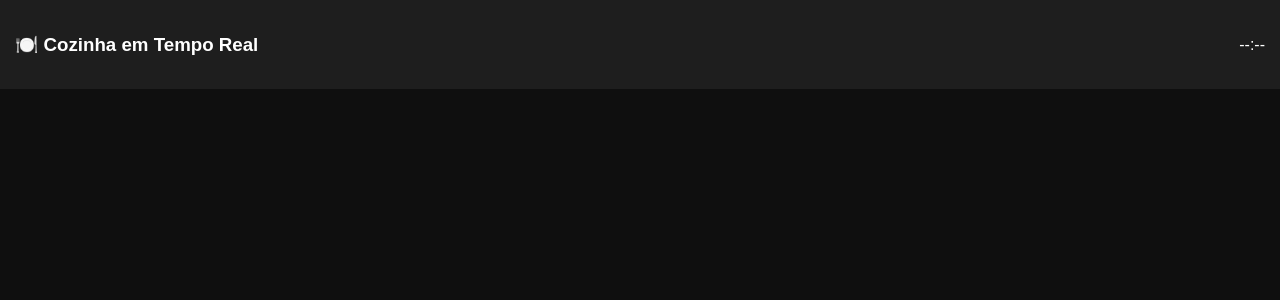
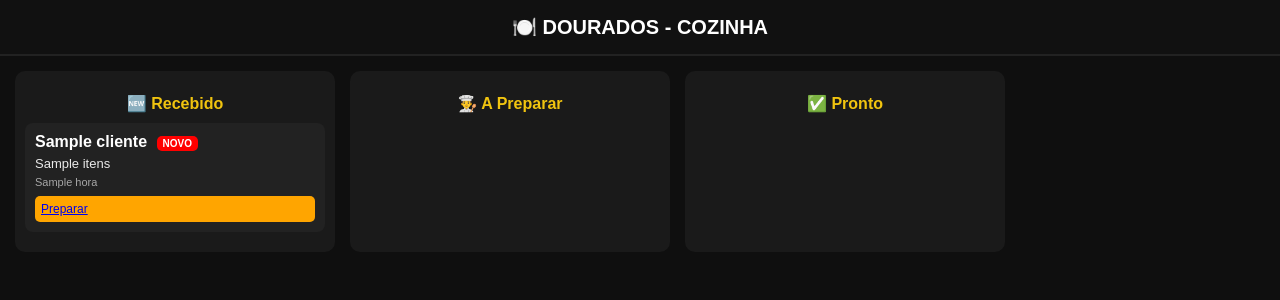
Before and after one commit to FSavel/menu-digital, a Python web app: template templates/cozinha.html in a window 1280 px wide. Shown: the top 300 px of the page. Run offline with Jinja, Linux system fonts and the light colour scheme; the template is opened without the code that fills it: most values are stand-ins (such as "Sample title", 1, 10 or a date in 2020).

Commit message:
Update cozinha.html

```diff
--- a/templates/cozinha.html
+++ b/templates/cozinha.html
@@ -2,7 +2,7 @@
 <html lang="pt">
 <head>
     <meta charset="UTF-8">
-    <title>Cozinha em Tempo Real</title>
+    <title>Cozinha | Dourados</title>
     <meta name="viewport" content="width=device-width, initial-scale=1.0">
 
     <style>
@@ -13,211 +13,170 @@
             color: white;
         }
 
-        .header {
+        header {
             padding: 15px;
-            background: #1e1e1e;
-            display: flex;
-            justify-content: space-between;
-            align-items: center;
-            position: sticky;
-            top: 0;
+            text-align: center;
+            background: #111;
+            font-size: 20px;
+            font-weight: bold;
+            border-bottom: 2px solid #222;
         }
 
-        .container {
+        .board {
+            display: flex;
+            gap: 15px;
             padding: 15px;
+            overflow-x: auto;
         }
 
-        .pedido {
-            background: #1e1e1e;
-            padding: 15px;
-            margin-bottom: 12px;
+        .column {
+            min-width: 300px;
+            background: #1a1a1a;
             border-radius: 10px;
-            border-left: 5px solid orange;
-            transition: 0.3s;
+            padding: 10px;
         }
 
-        .pedido:hover {
-            transform: scale(1.01);
+        .column h2 {
+            text-align: center;
+            font-size: 16px;
+            margin-bottom: 10px;
+            color: #f1c40f;
         }
 
-        /* 🔥 NOVO PEDIDO (piscante) */
-        .novo {
-            animation: blink 1s infinite;
-            border-left: 5px solid #f39c12;
+        .card {
+            background: #222;
+            padding: 10px;
+            margin-bottom: 10px;
+            border-radius: 8px;
+            transition: 0.2s;
         }
 
-        @keyframes blink {
-            0% { background: #1e1e1e; }
-            50% { background: #2c2c2c; }
-            100% { background: #1e1e1e; }
+        .card:hover {
+            transform: scale(1.02);
         }
 
-        .nome {
+        .cliente {
             font-weight: bold;
-            font-size: 16px;
+            margin-bottom: 5px;
         }
 
-        .status {
-            display: inline-block;
-            padding: 4px 8px;
-            border-radius: 6px;
-            font-size: 12px;
+        .items {
+            font-size: 13px;
+            opacity: 0.9;
+        }
+
+        .hora {
+            font-size: 11px;
+            opacity: 0.6;
             margin-top: 5px;
         }
 
-        .recebido { background: orange; }
-        .em { background: #3498db; }
-        .pronto { background: #2ecc71; }
-        .entregue { background: #7f8c8d; }
-
-        .btns {
-            margin-top: 10px;
+        .actions {
+            margin-top: 8px;
+            display: flex;
+            gap: 5px;
         }
 
-        button {
-            padding: 6px 10px;
-            margin-right: 5px;
+        .btn {
+            flex: 1;
+            padding: 6px;
             border: none;
-            border-radius: 6px;
+            border-radius: 5px;
+            font-size: 12px;
             cursor: pointer;
-            font-size: 12px;
         }
 
-        .b1 { background: orange; color: black; }
-        .b2 { background: #3498db; color: white; }
-        .b3 { background: #2ecc71; color: white; }
-        .b4 { background: #7f8c8d; color: white; }
+        .prep { background: orange; }
+        .ready { background: #2ecc71; }
+        .done { background: #3498db; }
 
-        .tempo {
-            font-size: 11px;
-            opacity: 0.8;
-            margin-top: 5px;
+        .new-badge {
+            background: red;
+            padding: 2px 6px;
+            font-size: 10px;
+            border-radius: 5px;
+            margin-left: 5px;
         }
     </style>
 </head>
 
 <body>
 
-<!-- 🔔 SOM -->
-<audio id="somPedido">
-    <source src="https://actions.google.com/sounds/v1/alarms/beep_short.ogg" type="audio/ogg">
-</audio>
+<header>
+    🍽️ DOURADOS - COZINHA
+</header>
 
-<div class="header">
-    <h3>🍽️ Cozinha em Tempo Real</h3>
-    <span id="hora">--:--</span>
+<div class="board">
+
+    <!-- RECEBIDO -->
+    <div class="column">
+        <h2>🆕 Recebido</h2>
+
+        {% for p in pedidos if p.status == "Recebido" %}
+        <div class="card">
+            <div class="cliente">
+                {{ p.cliente }}
+                <span class="new-badge">NOVO</span>
             </div>
 
-<div class="container" id="lista"></div>
-
-<script>
-
-let ultimosIds = new Set();
-
-function tempoDecorrido(horaStr) {
-    try {
-        const agora = new Date();
-        const partes = horaStr.split(",")[1]?.trim();
-        if (!partes) return "";
-
-        const [h, m] = partes.split(":");
-        const pedidoTime = new Date();
-        pedidoTime.setHours(h, m, 0);
-
-        const diff = Math.floor((agora - pedidoTime) / 60000);
-
-        if (diff < 1) return "Agora mesmo";
-        return diff + " min";
-    } catch {
-        return "";
-    }
-}
-
-async function carregarPedidos() {
-
-    try {
-        const res = await fetch("/api/cozinha/pedidos");
-        const data = await res.json();
-
-        const lista = document.getElementById("lista");
-        lista.innerHTML = "";
-
-        let novosDetectados = false;
-
-        data.pedidos.forEach(p => {
-
-            const isNovo = !ultimosIds.has(p.id);
-
-            if (isNovo) {
-                novosDetectados = true;
-                ultimosIds.add(p.id);
-            }
-
-            let statusClass = "recebido";
-
-            if (p.status.includes("Preparação")) statusClass = "em";
-            if (p.status.includes("Pronto")) statusClass = "pronto";
-            if (p.status.includes("Entregue")) statusClass = "entregue";
-
-            const div = document.createElement("div");
-            div.className = "pedido " + (isNovo ? "novo" : "");
-
-            div.innerHTML = `
-                <div class="nome">${p.nome}</div>
-                <div>${p.pedido}</div>
-
-                <div class="status ${statusClass}">
-                    ${p.status}
+            <div class="items">
+                {{ p.itens }}
             </div>
 
-                <div class="tempo">
-                    🕒 ${p.hora} | ⏱️ ${tempoDecorrido(p.hora)}
+            <div class="hora">
+                {{ p.hora }}
             </div>
 
-                <div class="btns">
-                    <button class="b1" onclick="mudarStatus('${p.id}', 'Recebido')">Recebido</button>
-                    <button class="b2" onclick="mudarStatus('${p.id}', 'Em Preparação')">Preparação</button>
-                    <button class="b3" onclick="mudarStatus('${p.id}', 'Pronto')">Pronto</button>
-                    <button class="b4" onclick="mudarStatus('${p.id}', 'Entregue')">Entregue</button>
+            <div class="actions">
+                <a class="btn prep" href="/admin/pedido/status/{{ p.id }}/Preparando">Preparar</a>
             </div>
-            `;
+        </div>
+        {% endfor %}
+    </div>
 
-            lista.appendChild(div);
-        });
+    <!-- PREPARANDO -->
+    <div class="column">
+        <h2>👨‍🍳 A Preparar</h2>
 
-        // 🔔 SOM quando chega novo pedido
-        if (novosDetectados) {
-            document.getElementById("somPedido").play();
-        }
+        {% for p in pedidos if p.status == "Preparando" %}
+        <div class="card">
 
-        document.getElementById("hora").innerText =
-            new Date().toLocaleTimeString();
+            <div class="cliente">{{ p.cliente }}</div>
+            <div class="items">{{ p.itens }}</div>
+            <div class="hora">{{ p.hora }}</div>
 
-    } catch (err) {
-        console.log("Erro cozinha:", err);
-    }
-}
+            <div class="actions">
+                <a class="btn ready" href="/admin/pedido/status/{{ p.id }}/Pronto">Pronto</a>
+            </div>
+        </div>
+        {% endfor %}
+    </div>
 
-async function mudarStatus(id, status) {
+    <!-- PRONTO -->
+    <div class="column">
+        <h2>✅ Pronto</h2>
 
-    await fetch("/api/pedido/status", {
-        method: "POST",
-        headers: {
-            "Content-Type": "application/json"
-        },
-        body: JSON.stringify({
-            id: id,
-            status: status
-        })
-    });
+        {% for p in pedidos if p.status == "Pronto" %}
+        <div class="card">
 
-    carregarPedidos();
-}
+            <div class="cliente">{{ p.cliente }}</div>
+            <div class="items">{{ p.itens }}</div>
+            <div class="hora">{{ p.hora }}</div>
 
-// auto refresh
-setInterval(carregarPedidos, 3000);
-carregarPedidos();
+            <div class="actions">
+                <a class="btn done" href="/admin/pedido/status/{{ p.id }}/Entregue">Entregar</a>
+            </div>
+        </div>
+        {% endfor %}
+    </div>
 
+</div>
+
+<!-- AUTO REFRESH -->
+<script>
+    setTimeout(() => {
+        window.location.reload();
+    }, 5000);
 </script>
 
 </body>
```
Lines whose indentation alone changed are shown as unchanged.
